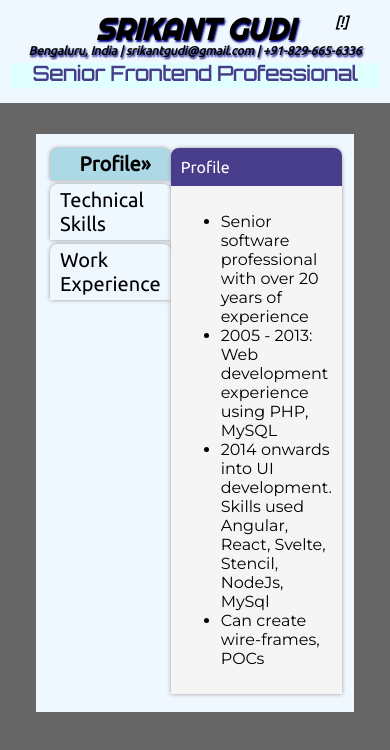
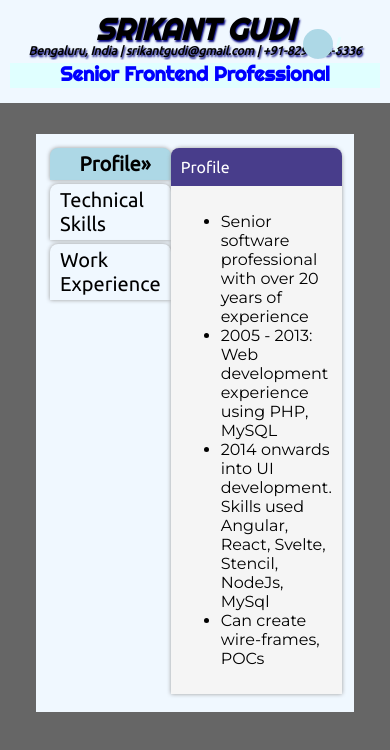
Before and after one commit to srikantgudi/srikantgudi.github.io, a Svelte app: page / in a window 390 px wide. Shown: the top 750 px of the page. Built offline with nearby package versions, Linux system fonts and the light colour scheme.

Commit message:
Modified content and layout for responsiveness

```diff
--- a/src/App.svelte
+++ b/src/App.svelte
@@ -89,7 +89,7 @@
 	}
 	.appinfo-icon:hover > .appinfo {
 		display: block;
-		transform: translate(1em,1em);
+		transform: translate(-1em,1em);
 	}
 	.page-title {
 		font-family: Righteous;
@@ -136,9 +136,9 @@
 		padding: 10px;
 	}
 	#pos {
-		font-weight: bold;
-		fill: darkslateblue;
-		font-family: Orbitron;
+		font-weight: 600;
+		fill: blue;
+		font-family: Righteous;
 		font-size: 20px;
 	}
 	#contact {
@@ -160,15 +160,20 @@
 			<div id="pos" class="box">
 				<svg height="25" width="100%">
 					<rect x="0" y="0" width="100%" height="100%" fill="lightcyan" />
-					<text x="50%" y="70%" text-anchor="middle">
+					<text id="pos" x="50%" y="70%"  fill="blue" font-weight="600" text-anchor="middle">
 						Senior Frontend Professional
-						<animate attributename="x" values="20%;60%;40%;80%;20%" begin="0" dur="10s" repeatcount="indefinite" />
+						<animate attributeName="fill" values="lightblue;blue;navy;orange;navy;blue;lightblue" begin="0" dur="5s" repeatCount="indefinite" />
 					</text>
 				</svg>
 			</div>
 		</div>
 		<div class="appinfo-icon">
-			[!]
+			<svg height="60" width="60">
+				<circle r="15" cx="30" cy="30" fill="lightblue">
+					<animate attributeName="fill" values="navy;blue;lightcyan;blue;navy" begin="0" dur="5s" repeatCount="indefinite" />
+				</circle>
+				<text x="45" y="38" fill="lightcyan" font-size="20px">!</text>
+			</svg>
 			<div class="appinfo">
 				This resume is developed using Svelte and SVG!
 			</div>
```
